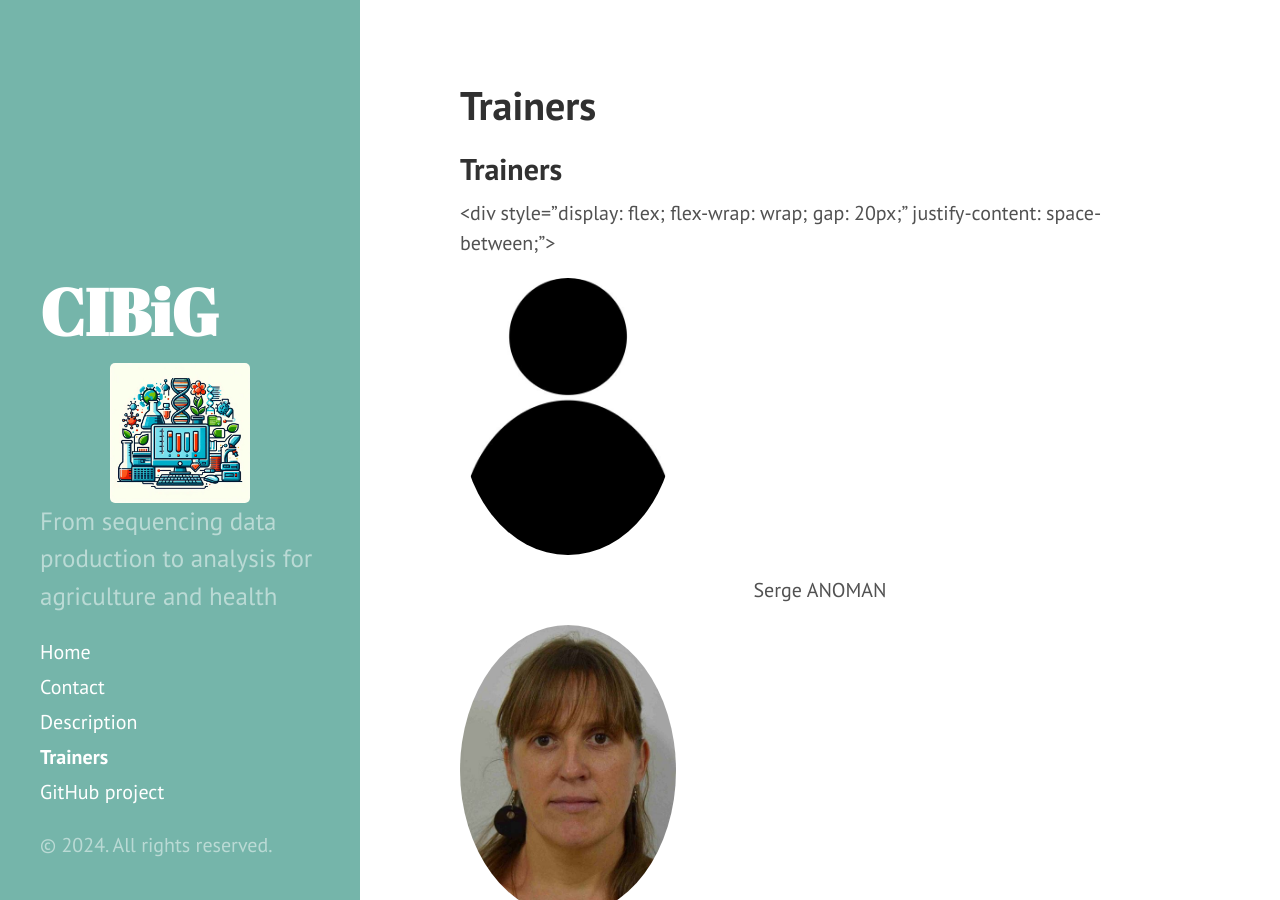
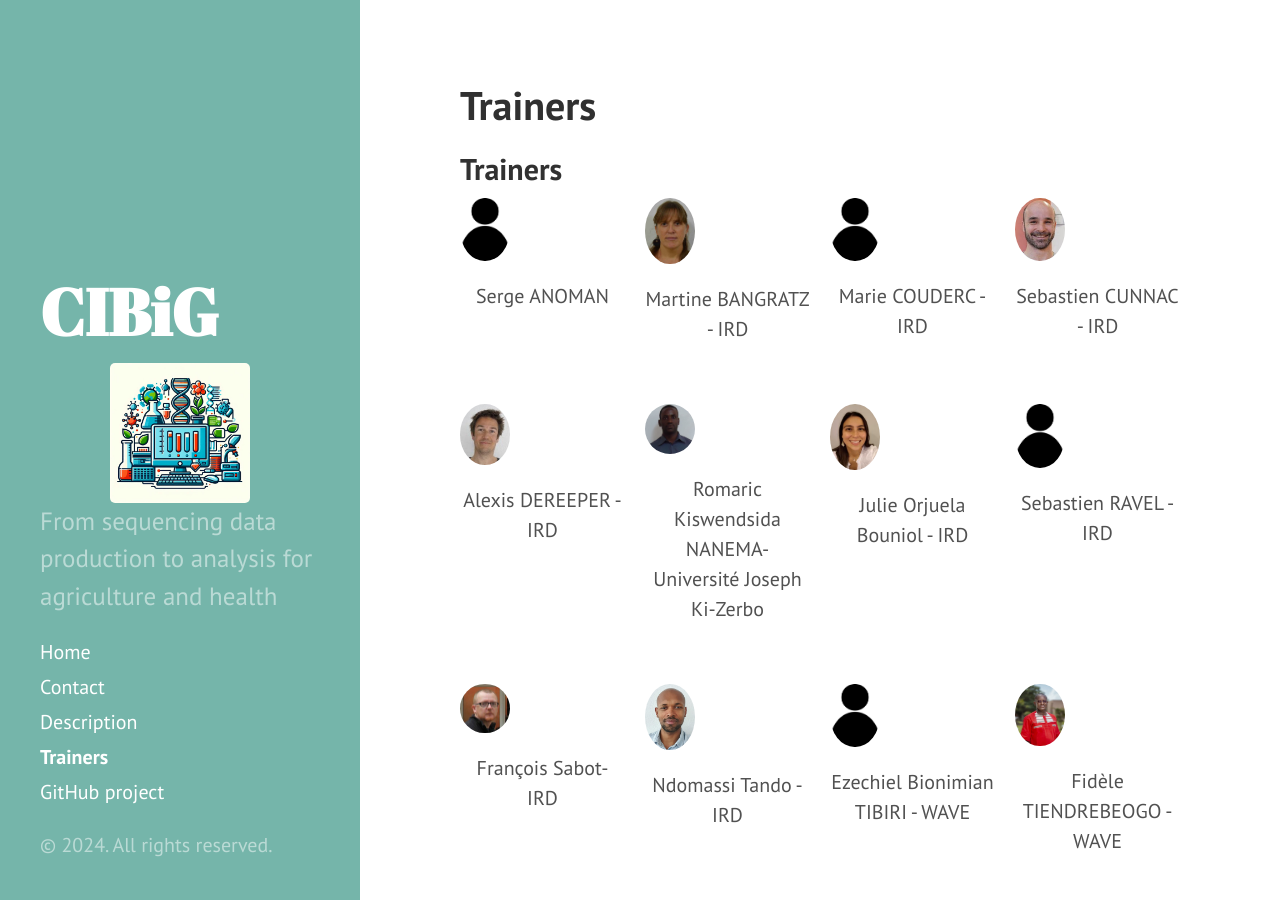
Before and after one commit to CIBiG-Course/CIBiG-course.github.io, a Jekyll site: the page built from docs/trainers.md, in a window 1280 px wide and 900 px high. Built offline with Jekyll 4.4.1, drawn with Linux system fonts in a browser that asks for light colours.

Commit message:
Update trainer page

```diff
--- a/docs/trainers.md
+++ b/docs/trainers.md
@@ -5,7 +5,7 @@ title: Trainers
 
 ## Trainers
 
-<div style="display: flex; flex-wrap: wrap; gap: 20px;" justify-content: space-between;">
+<div style="display: flex; flex-wrap: wrap; gap: 20px; justify-content: space-between;">
 
   <div style="flex: 1 1 calc(25% - 20px); text-align: center; margin-bottom: 20px;">
     <img src="public/trainer_anonym.jpeg"  style="width: 30%; border-radius: 60%;">
@@ -74,4 +74,5 @@ title: Trainers
     <img src="public/trainer_christine_tranchant.jpeg"  style="width: 30%; border-radius: 60%;">
     <p>Christine Tranchant-Dubreuil - IRD</p>
   </div>
+
 </div>
```
